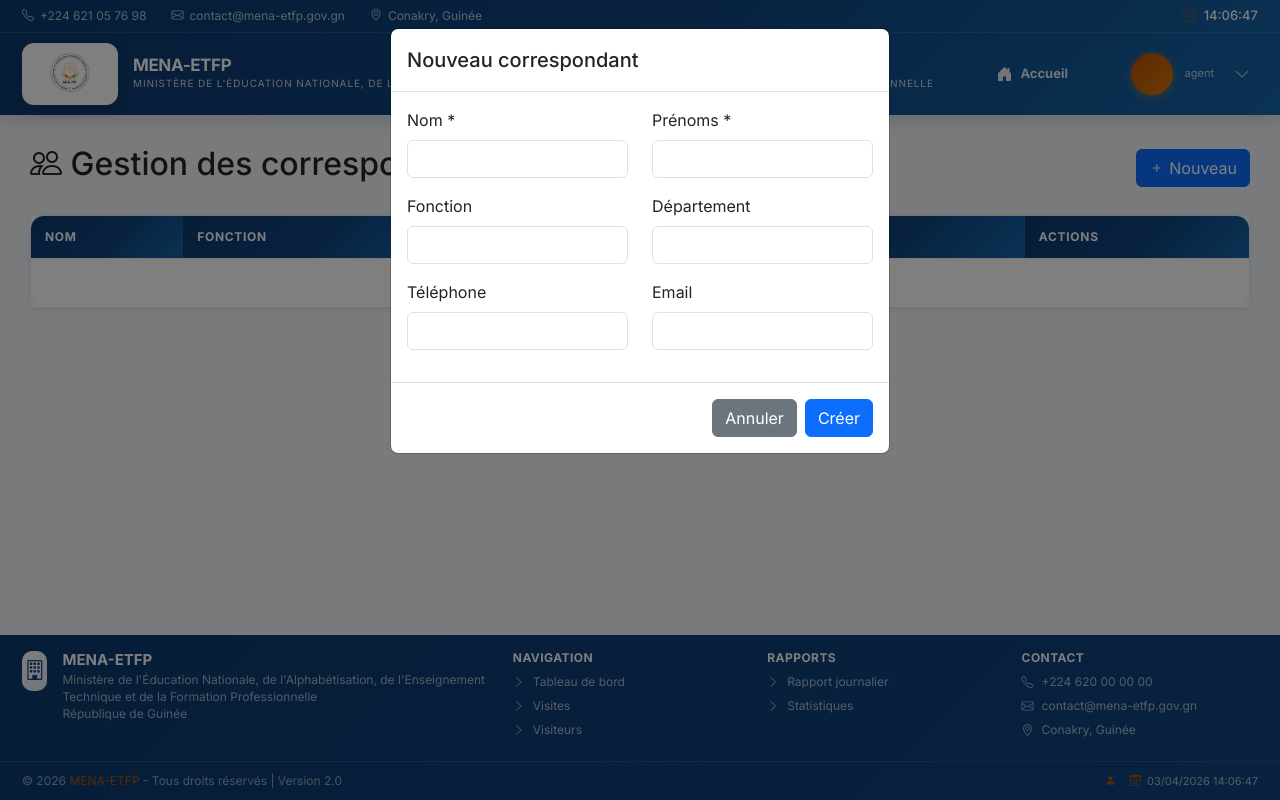
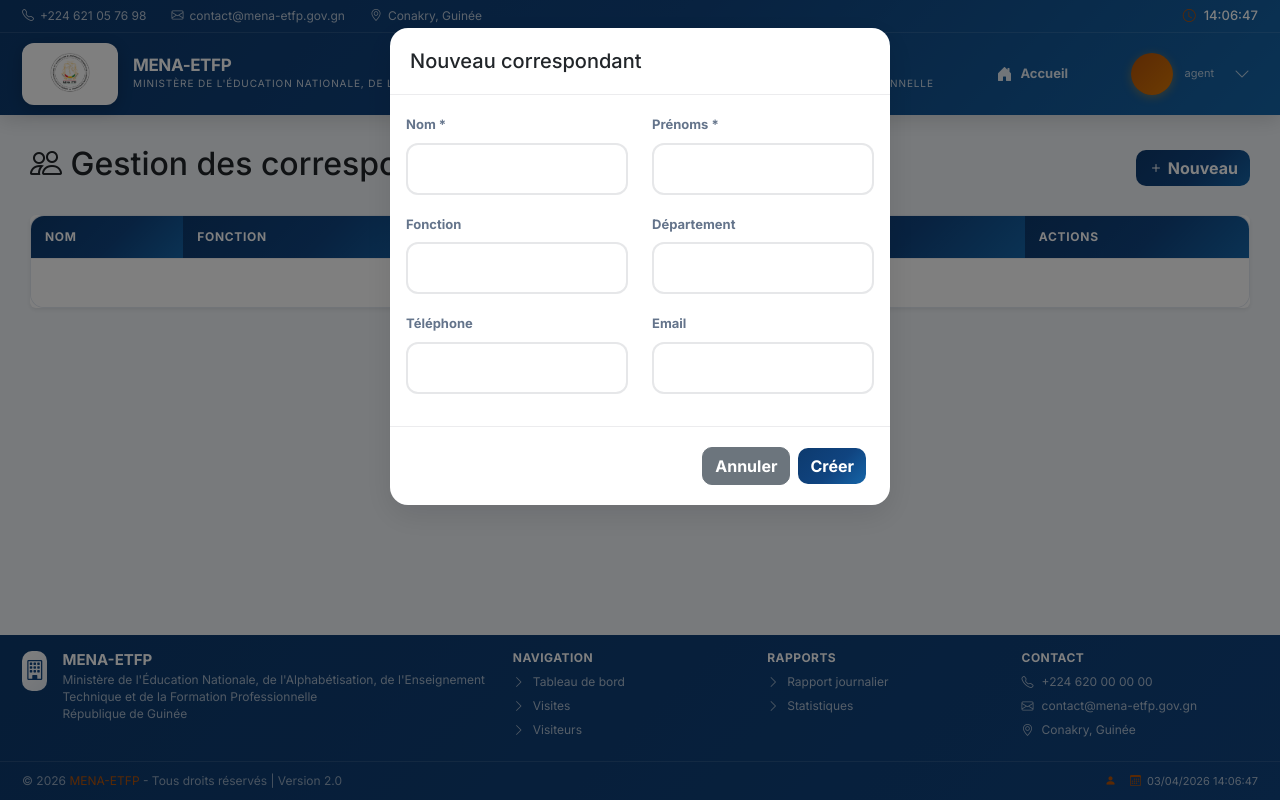
Before and after one commit to Bella5768/visite_CSIG, a Django app: page /administration/correspondants/ in a window 1280 px wide, after a click on "Nouveau". Run offline with Django 5.2, Linux system fonts and the light colour scheme; the visitor is signed in with stand-in values (Sample User, id 1); data that the repository does not hold is empty.

Commit message:
UI: améliorer design global (boutons/formulaires/alerts)

```diff
--- a/visite_csig/templates/base.html
+++ b/visite_csig/templates/base.html
@@ -22,6 +22,10 @@
             --border-soft: rgba(15, 23, 42, 0.10);
             --text-1: #0f172a;
             --text-2: #475569;
+            --shadow-sm: 0 6px 18px rgba(2, 6, 23, 0.06);
+            --shadow-md: 0 10px 30px rgba(2, 6, 23, 0.10);
+            --radius-lg: 16px;
+            --radius-md: 12px;
         }
         * { font-family: 'Inter', 'Segoe UI', sans-serif; }
         body { background-color: #f1f5f9; min-height: 100vh; display: flex; flex-direction: column; }
@@ -291,6 +295,51 @@
         .btn-outline-gradient { background: #fff; color: var(--primary-blue); border: 2px solid rgba(16, 68, 128, 0.55); padding: 10px 18px; border-radius: 10px; font-weight: 700; font-size: 14px; display: flex; align-items: center; gap: 8px; text-decoration: none; transition: all 0.2s; }
         .btn-outline-gradient:hover { background: var(--primary-blue); border-color: var(--primary-blue); color: #fff; }
 
+        .btn-warning-gradient { background: linear-gradient(135deg, #f59e0b 0%, #d97706 100%); color: #111827; border: none; padding: 12px 20px; border-radius: 10px; font-weight: 800; font-size: 14px; display: inline-flex; align-items: center; gap: 8px; text-decoration: none; transition: all 0.2s; }
+        .btn-warning-gradient:hover { transform: translateY(-2px); box-shadow: 0 10px 24px rgba(245, 158, 11, 0.35); color: #111827; }
+        .btn-success-gradient { background: linear-gradient(135deg, #22c55e 0%, #16a34a 100%); color: #fff; border: none; padding: 12px 20px; border-radius: 10px; font-weight: 800; font-size: 14px; display: inline-flex; align-items: center; gap: 8px; text-decoration: none; transition: all 0.2s; }
+        .btn-success-gradient:hover { transform: translateY(-2px); box-shadow: 0 10px 24px rgba(34, 197, 94, 0.30); color: #fff; }
+        .btn-danger-gradient { background: linear-gradient(135deg, #ef4444 0%, #dc2626 100%); color: #fff; border: none; padding: 12px 20px; border-radius: 10px; font-weight: 800; font-size: 14px; display: inline-flex; align-items: center; gap: 8px; text-decoration: none; transition: all 0.2s; }
+        .btn-danger-gradient:hover { transform: translateY(-2px); box-shadow: 0 10px 24px rgba(239, 68, 68, 0.30); color: #fff; }
+
+        .btn, .btn-group .btn { border-radius: 10px; font-weight: 700; }
+        .btn-outline-primary, .btn-outline-warning, .btn-outline-info, .btn-outline-danger, .btn-outline-secondary { border-width: 2px; }
+        .btn.btn-primary, .btn.btn-info, .btn.btn-success, .btn.btn-warning, .btn.btn-danger { border: none; }
+        .btn.btn-primary { background: linear-gradient(135deg, #0d3a6e 0%, var(--primary-blue) 55%, #1565a8 100%); }
+        .btn.btn-success { background: linear-gradient(135deg, #22c55e 0%, #16a34a 100%); }
+        .btn.btn-warning { background: linear-gradient(135deg, #f59e0b 0%, #d97706 100%); color: #111827; }
+        .btn.btn-info { background: linear-gradient(135deg, #38bdf8 0%, #0ea5e9 100%); color: #0b1220; }
+        .btn.btn-danger { background: linear-gradient(135deg, #ef4444 0%, #dc2626 100%); }
+        .btn:focus { box-shadow: 0 0 0 4px rgba(16, 68, 128, 0.16) !important; }
+
+        .form-label { font-size: 13px; font-weight: 700; color: #64748b; }
+        .form-control, .form-select, .select-filter {
+            border-radius: 12px;
+            border: 2px solid rgba(15, 23, 42, 0.10);
+            padding: 12px 14px;
+            transition: all 0.2s;
+        }
+        .form-control:focus, .form-select:focus, .select-filter:focus {
+            border-color: rgba(16, 68, 128, 0.60);
+            box-shadow: 0 0 0 4px rgba(16, 68, 128, 0.12);
+        }
+        textarea.form-control { min-height: 120px; }
+
+        .badge { border-radius: 999px; padding: 8px 12px; font-weight: 800; letter-spacing: 0.2px; }
+        .alert { border: 0; border-radius: 14px; box-shadow: var(--shadow-sm); }
+        .alert-info { background: #e0f2fe; color: #0b1220; }
+        .alert-success { background: #dcfce7; color: #052e16; }
+        .alert-warning { background: #fef3c7; color: #0b1220; }
+        .alert-danger { background: #fee2e2; color: #450a0a; }
+
+        .modal-content { border: 0; border-radius: 18px; box-shadow: var(--shadow-md); }
+        .modal-header { border-bottom: 1px solid rgba(15, 23, 42, 0.08); padding: 18px 20px; }
+        .modal-footer { border-top: 1px solid rgba(15, 23, 42, 0.08); padding: 16px 20px; }
+
+        .pagination .page-link { border: 0; border-radius: 12px; margin: 0 4px; padding: 10px 14px; font-weight: 800; color: #0f172a; background: #fff; box-shadow: var(--shadow-sm); }
+        .pagination .page-link:hover { background: #f8fafc; color: var(--primary-blue); }
+        .pagination .page-item.active .page-link { background: var(--primary-blue); color: #fff; }
+
         .empty-state { text-align: center; padding: 60px 20px; color: #94a3b8; }
         .empty-state i { font-size: 64px; margin-bottom: 16px; opacity: 0.5; }
         .empty-state p { font-size: 16px; margin: 0; }
```
